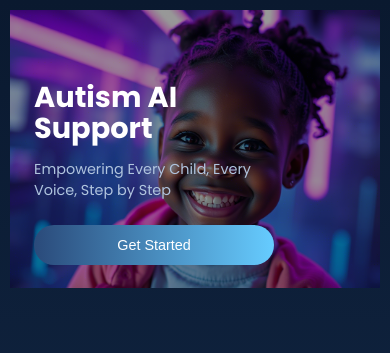
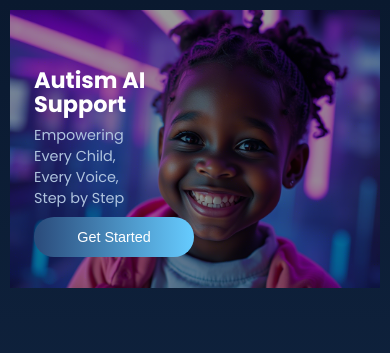
Before and after one commit to Jinoprinx/NGinICT, a plain HTML site: page index.html in a window 390 px wide. Shown: the top 353 px of the page. Drawn offline with Linux system fonts and the light colour scheme.

Commit message:
implement better better mobile devices responsiveness

```diff
--- a/styles.css
+++ b/styles.css
@@ -88,21 +88,26 @@ body {
     .hero-text {
       text-align: left;
       position: absolute;
-      top: 20%;
-      max-width: 60%;
+      top: 15%;
+      max-width: 55%;
       font-size: 0.75rem;
       transform: none;
       left: 0.5rem;
       margin-top: 0.5rem 0rem;
     }
     .hero-text h1{
-        font-size: 1.8rem;
+        font-size: 1.4rem;
         line-height: 110%;
         margin: 0px;
     }
     .hero-text .cta-btn{
         margin-top: 0px;
         margin-bottom: 10px;
+        width: 10rem;
+    }
+    .hero-text .tagline{
+        max-width: 55%;
+        margin: 0.5rem 0rem;
     }
   }
 
```
